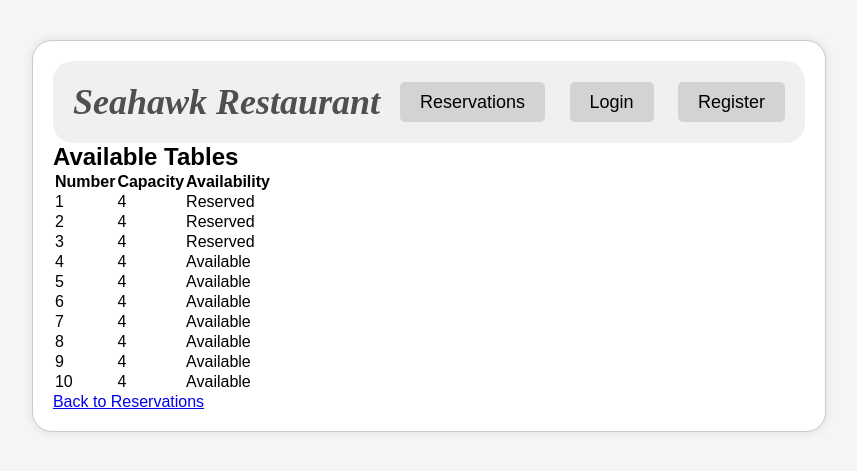
After one commit to j-mrles/DjangoRestaurant, a Django app: page /table_statuses/ in a window 1280 px wide. The commit adds this page. Shown: the top 471 px of the page, without its empty margins (211-1068 px from the left). Run offline with Django 5.2, Linux system fonts and the light colour scheme.

Commit message:
changes to views and urls for table statuses

```diff
--- a/pages/templates/pages/ReservationComponent/ReservationPageGuest.html
+++ b/pages/templates/pages/ReservationComponent/ReservationPageGuest.html
@@ -72,9 +72,8 @@
                                 <label for="tablenumber">Table Number</label>
                                 <input type="text" id="tablenumber" name="tablenumber">
                             </div>
-
-
                     </form>
+                    <a href="{% url 'table_statuses' %}" class="button">View Available Tables</a>
                     <div class="visual">
                         <p>placeholder</p>
                     </div>
--- /dev/null
+++ b/pages/templates/pages/ReservationComponent/TableStatuses.html
@@ -0,0 +1,52 @@
+{% load static %}
+<!DOCTYPE html>
+<html lang="en">
+<head>
+    <meta charset="UTF-8">
+    <meta name="viewport" content="width=device-width, initial-scale=1.0">
+    <title>Available Tables - Seahawk Restaurant</title>
+    <link rel="stylesheet" href="{% static 'css/styles.css' %}">
+    <link rel="stylesheet" href="{% static 'css/ReservationPage.css' %}">
+</head>
+<body>
+    <main class="main">
+        <div class="container">
+            <header>
+                <h1>Seahawk Restaurant</h1>
+                <nav>
+                    <a href="{% url 'reservation_page' %}">Reservations</a>
+                    <a href="{% url 'login_page' %}">Login</a>
+                    <a href="{% url 'registration_page' %}">Register</a>
+                </nav>
+            </header>
+
+            <section class="TableStatuses">
+                <h2>Available Tables</h2>
+
+                <table>
+                    <thead>
+                        <tr>
+                            <th>Number</th>
+                            <th>Capacity</th>
+                            <th>Availability</th>
+                        </tr>
+                    </thead>
+                    <tbody>
+                        {% for table in tables %}
+                        <tr>
+                            <td>{{ table.number }}</td>
+                            <td>{{ table.capacity }}</td>
+                            <td>{{ table.availability }}</td>
+                        </tr>
+                        {% endfor %}
+                    </tbody>
+                </table>
+
+                <div class="button">
+                    <a href="{% url 'reservation_page' %}" class="button">Back to Reservations</a>
+                </div>
+            </section>
+        </div>
+    </main>
+</body>
+</html>
--- a/pages/urls.py
+++ b/pages/urls.py
@@ -12,4 +12,5 @@ urlpatterns = [
     path('search/', views.search_reservation, name="search_page"),
     path('registration/', views.register, name='registration_page'),
     path('logout/', custom_logout, name='logout'),
+    path('table_statuses/', views.table_statuses, name="table_statuses")
 ]
--- a/pages/views.py
+++ b/pages/views.py
@@ -70,3 +70,14 @@ def custom_logout(request):
     logout(request)
     messages.success(request, "You have logged out successfully.")
     return redirect('login_page')
+
+def table_statuses(request):
+    tables = [
+        {
+            "number": i + 1,
+            "capacity": 4, # placeholder data for each tables capacity
+            "availability": "Available" if i > 2 else "Reserved" # placeholder data (change available conditions)
+        }
+        for i in range(10) # placeholder data for total number of tables
+    ]
+    return render(request, 'pages/ReservationComponent/TableStatuses.html', {"tables": tables})
```
Also changed, not shown: db.sqlite3.
